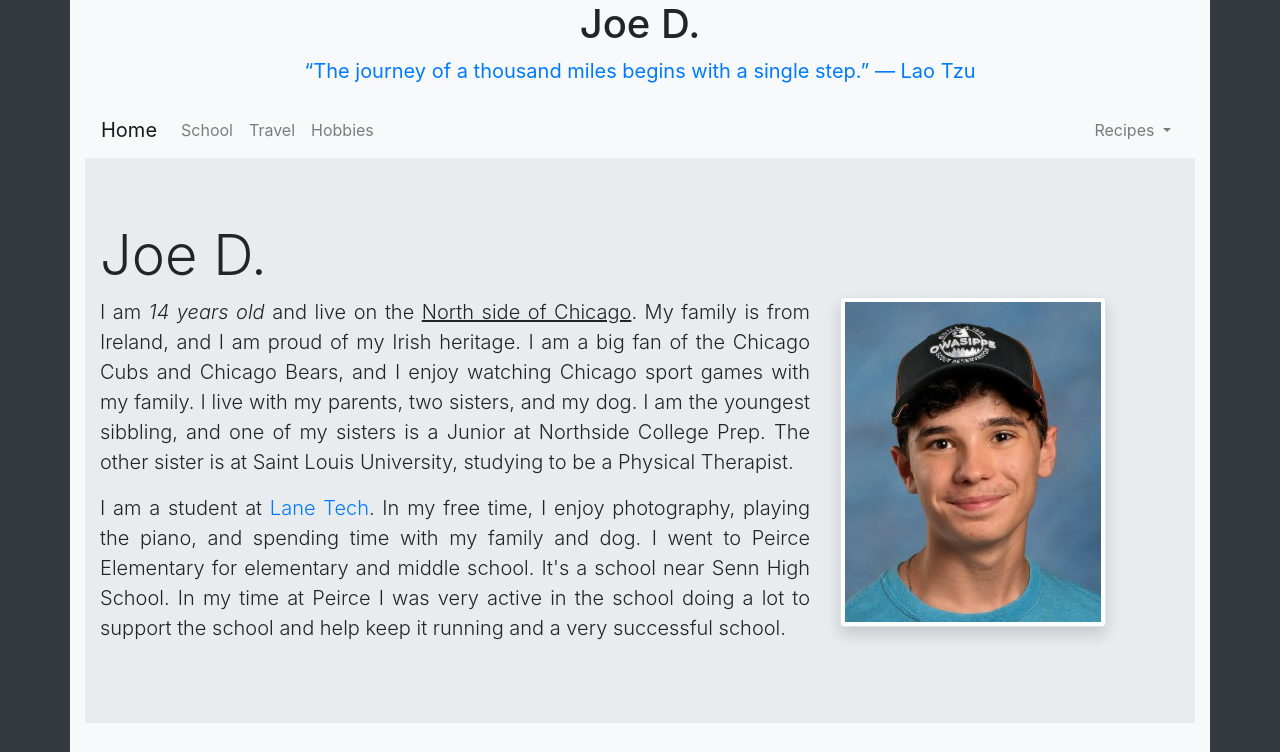
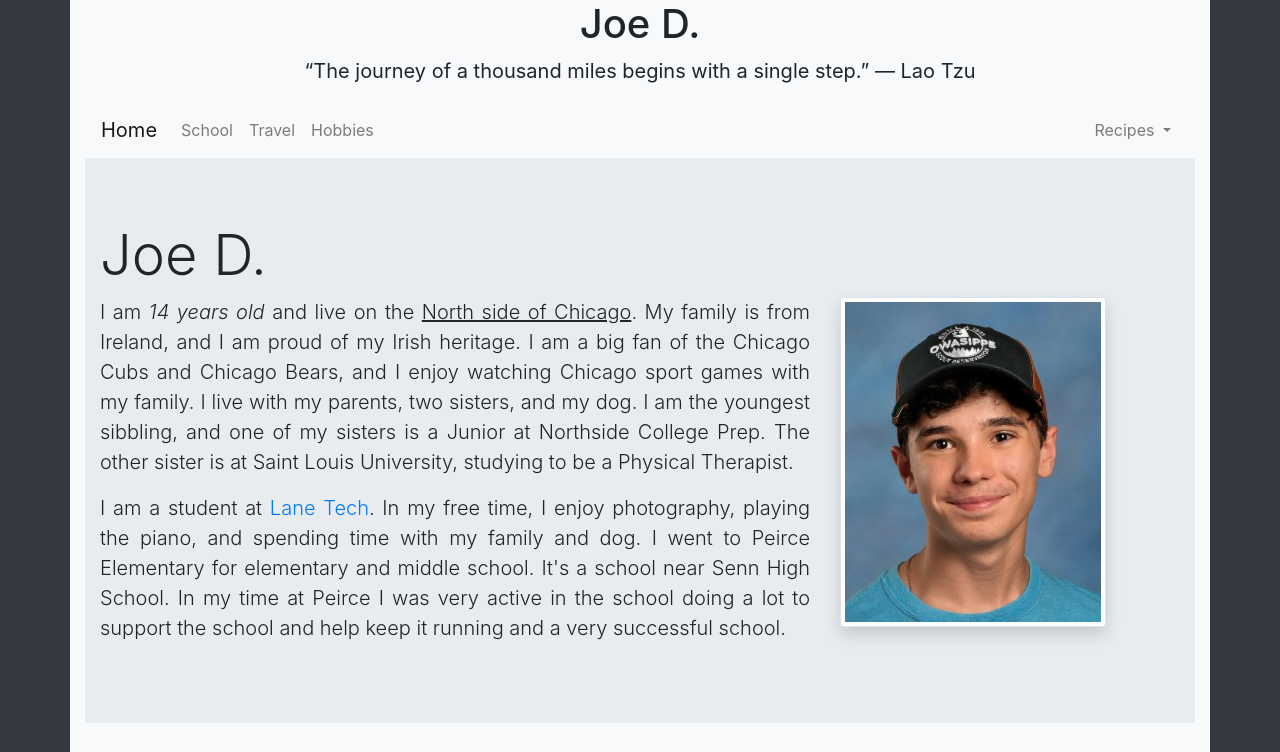
Before and after one commit to joedjr2011/joedjr2011.github.io, a plain HTML site: page index.html in a window 1280 px wide. Shown: the top 752 px of the page. Drawn offline with nearby package versions, Linux system fonts and the light colour scheme.

Commit message:
no more mason

```diff
--- a/index.html
+++ b/index.html
@@ -15,11 +15,9 @@
         <div class="row"> <!--header row-->
             <div class="col-md-12">
                 <h1 class="text-center">Joe D.</h1>
-                <a href="mason.html">
                 <blockquote class="text-center blockquote">
                     “The journey of a thousand miles begins with a single step.” ― Lao Tzu
                 </blockquote>
-                </a>
                 <nav class="navbar navbar-expand-lg navbar-light bg-light sticky-top">
                     <a class="navbar-brand" href="index.html">Home</a>
                     <button class="navbar-toggler" type="button" data-toggle="collapse" data-target="#navbarSupportedContent" aria-controls="navbarSupportedContent" aria-expanded="false" aria-label="Toggle navigation">
```
